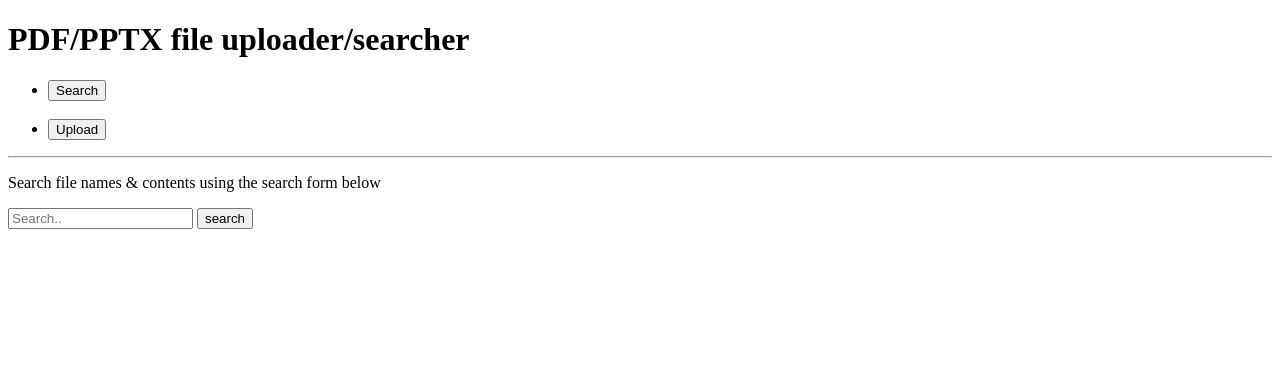
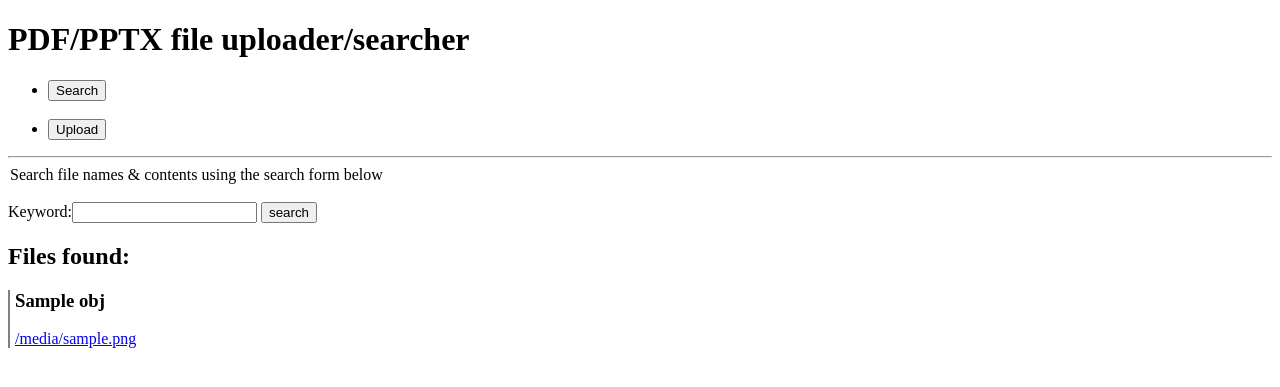
Before and after one commit to shahwan42/ayen-task, a Django app: template templates/search.html in a window 1280 px wide. Shown: the top 387 px of the page. Run offline with Django 3.2, Linux system fonts and the light colour scheme; tables that the repository leaves empty hold one stand-in row (values such as "Sample post"); the template is opened without the code that fills it: values that come from a table or form of the project are taken from there, most other values are stand-ins (such as "Sample title", 1, 10 or a date in 2020).

Commit message:
getting started with search view

```diff
--- a/ayen_task/core/forms.py
+++ b/ayen_task/core/forms.py
@@ -1,8 +1,5 @@
 from django import forms
-from ayen_task.core.models import Document
 
 
-class DocumentForm(forms.ModelForm):
-    class Meta:
-        model = Document
-        fields = ("name", "file")
+class SearchForm(forms.Form):
+    keyword = forms.CharField(max_length=40)
--- a/ayen_task/core/views.py
+++ b/ayen_task/core/views.py
@@ -2,6 +2,7 @@ from django.views.generic.edit import CreateView
 from django.views.generic import FormView
 from django.views.generic.list import ListView
 
+from ayen_task.core.forms import SearchForm
 from ayen_task.core.models import Document
 
 
@@ -11,7 +12,8 @@ class Home(ListView):
 
 
 class Search(FormView):
-    pass
+    form_class = SearchForm
+    template_name = "search.html"
 
 
 class Upload(CreateView):
--- a/templates/search.html
+++ b/templates/search.html
@@ -2,8 +2,17 @@
 
 {% block content %}
 <form>
-  <p>Search file names & contents using the search form below</p>
-  <input type="text" name="search" placeholder="Search..">
-  <input type="submit" name="submit" value="search">
+  <legend>Search file names & contents using the search form below</legend><br>
+  {{ form }}
+  <input type="submit" value="search">
 </form>
+{% if object_list %}
+<h2>Files found:</h2>
+{% for obj in object_list %}
+<div style="border-left: 2px solid gray; padding-left: 5px;">
+  <h3>{{ obj.name }}</h3>
+  <a href="{{ obj.file.url }}">{{ obj.file.url }}</a>
+</div>
+{% endfor %}
+{% endif %}
 {% endblock content %}
```
